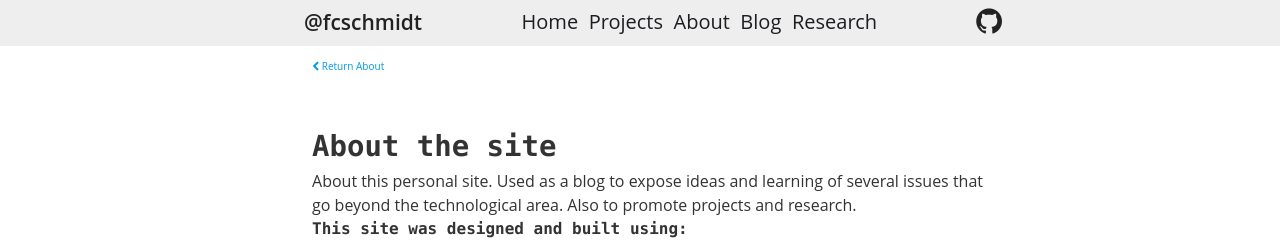
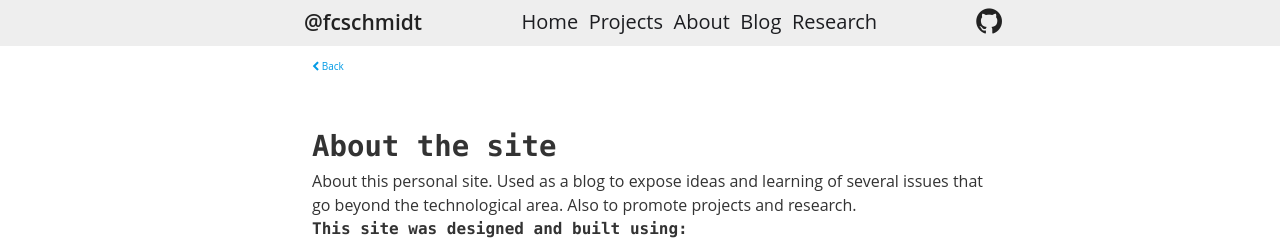
Before and after one commit to fcschmidt/fcschmidt.github.io, a Jekyll site: the page built from pages/site-config.html, in a window 1280 px wide. Shown: the top 243 px of the page. Built offline with Jekyll 4.4.1, drawn with Linux system fonts in a browser that asks for light colours; nearby versions of some CDN libraries.

Commit message:
Add Back uri

```diff
--- a/_includes/breadcrumb.html
+++ b/_includes/breadcrumb.html
@@ -1,7 +1,7 @@
 <ul class="breadcrumb">
     {% if page.title contains "Site" %}
     <li>
-        <a href="/about/" title="Return for about"><i class="fa fa-chevron-left"></i> Return About</a>
+        <a href="/about/" title="Return for about"><i class="fa fa-chevron-left"></i> Back</a>
     </li>
     {% else %}
     {% if page.title contains "Blog" %}
```
